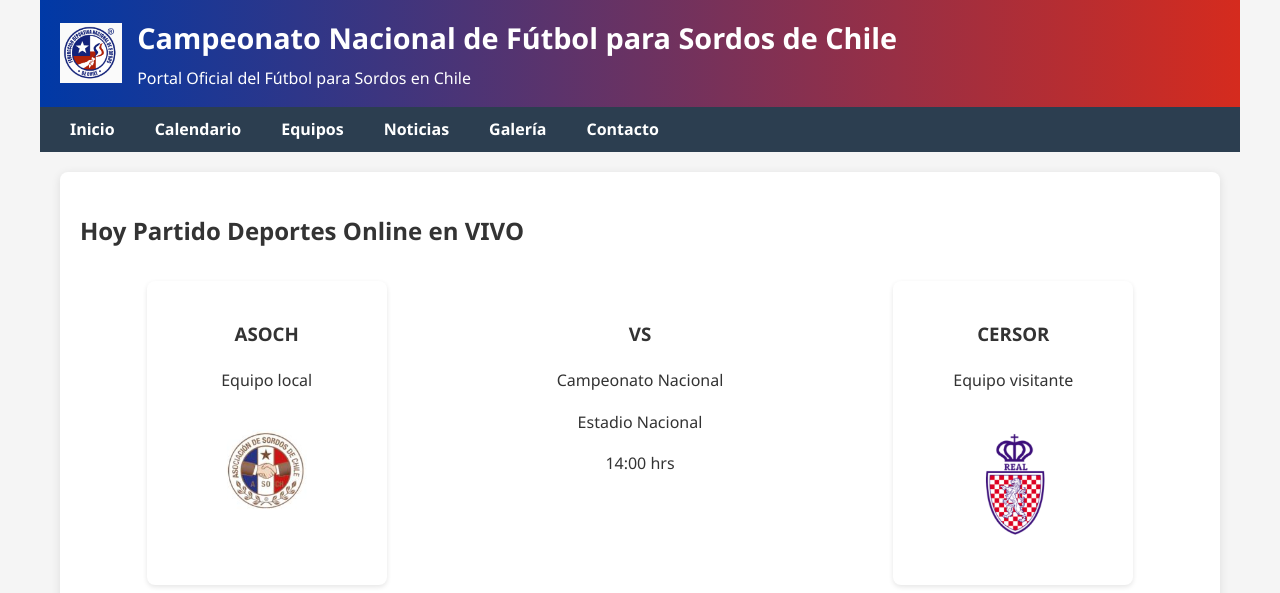
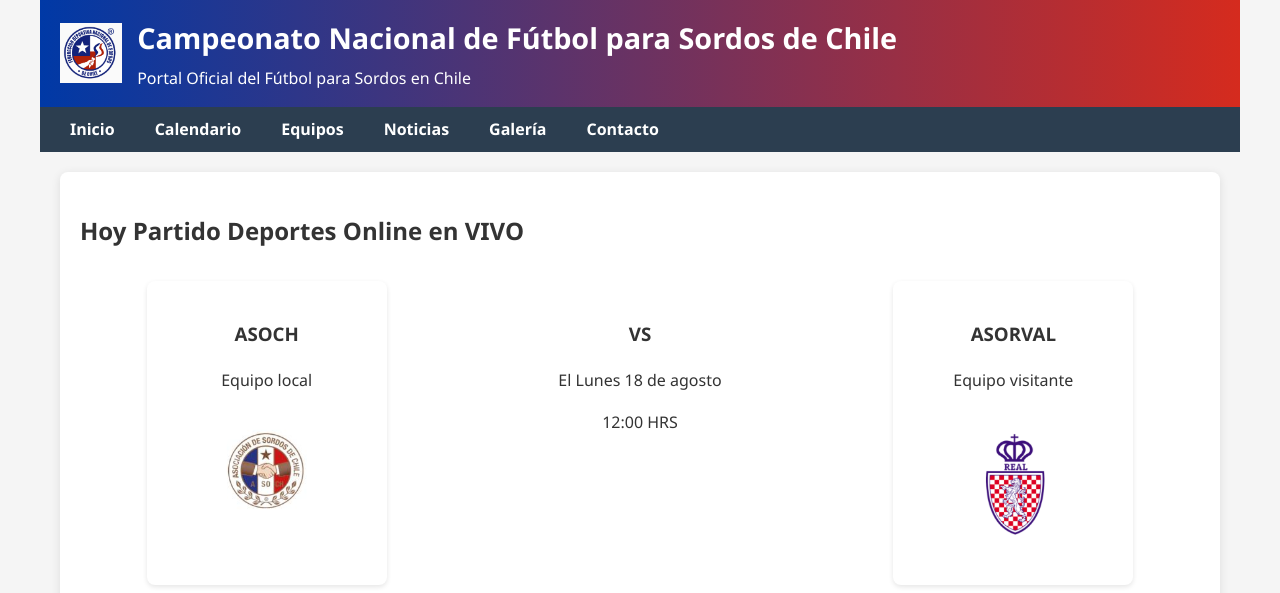
Before and after one commit to Shikoox/futbol-sordos-chile, a plain HTML site: page index.html in a window 1280 px wide. Shown: the top 593 px of the page. Drawn offline with Linux system fonts and the light colour scheme.

Commit message:
Update index.html

```diff
--- a/index.html
+++ b/index.html
@@ -354,12 +354,12 @@
                 </div>
                 <div class="team" style="text-align: center; padding: 20px; min-width: 200px;">
                     <h3>VS</h3>
-                    <p>Campeonato Nacional</p>
-                    <p>Estadio Nacional</p>
-                    <p>14:00 hrs</p>
+                    <p>El Lunes 18 de agosto</p>
+                   <!--<p>Estadio Nacional</p>-->
+                    <p>12:00 HRS </p>
                 </div>
                 <div class="team" style="text-align: center; padding: 20px; background: white; border-radius: 8px; box-shadow: 0 2px 5px rgba(0,0,0,0.1); min-width: 200px;">
-                    <h3>CERSOR</h3>
+                    <h3>ASORVAL</h3>
                     <p>Equipo visitante</p>
                     <img src="img/cersor.png" alt="Escudo CERSOR" style="max-width: 100px; height: auto; margin: 10px auto;">
                 </div>
```
